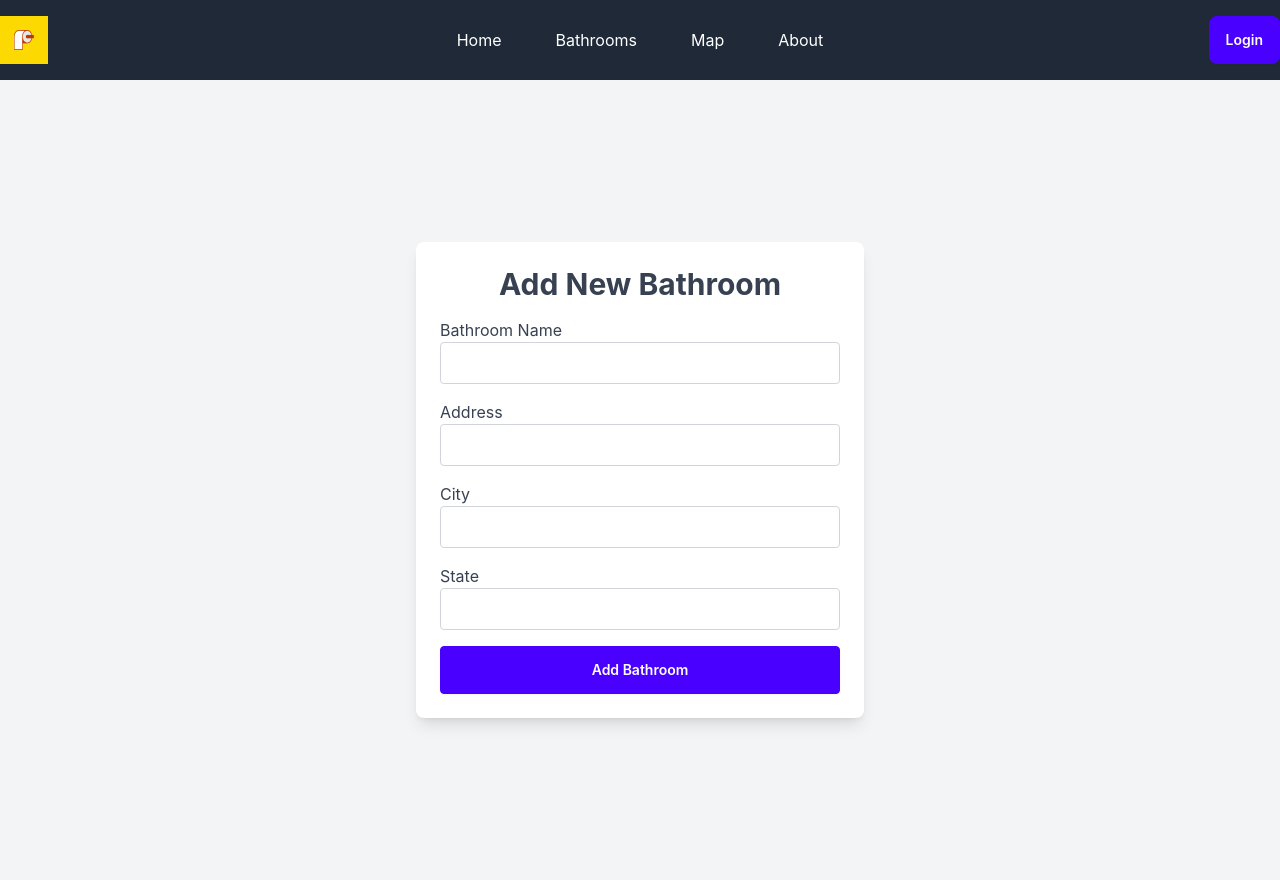
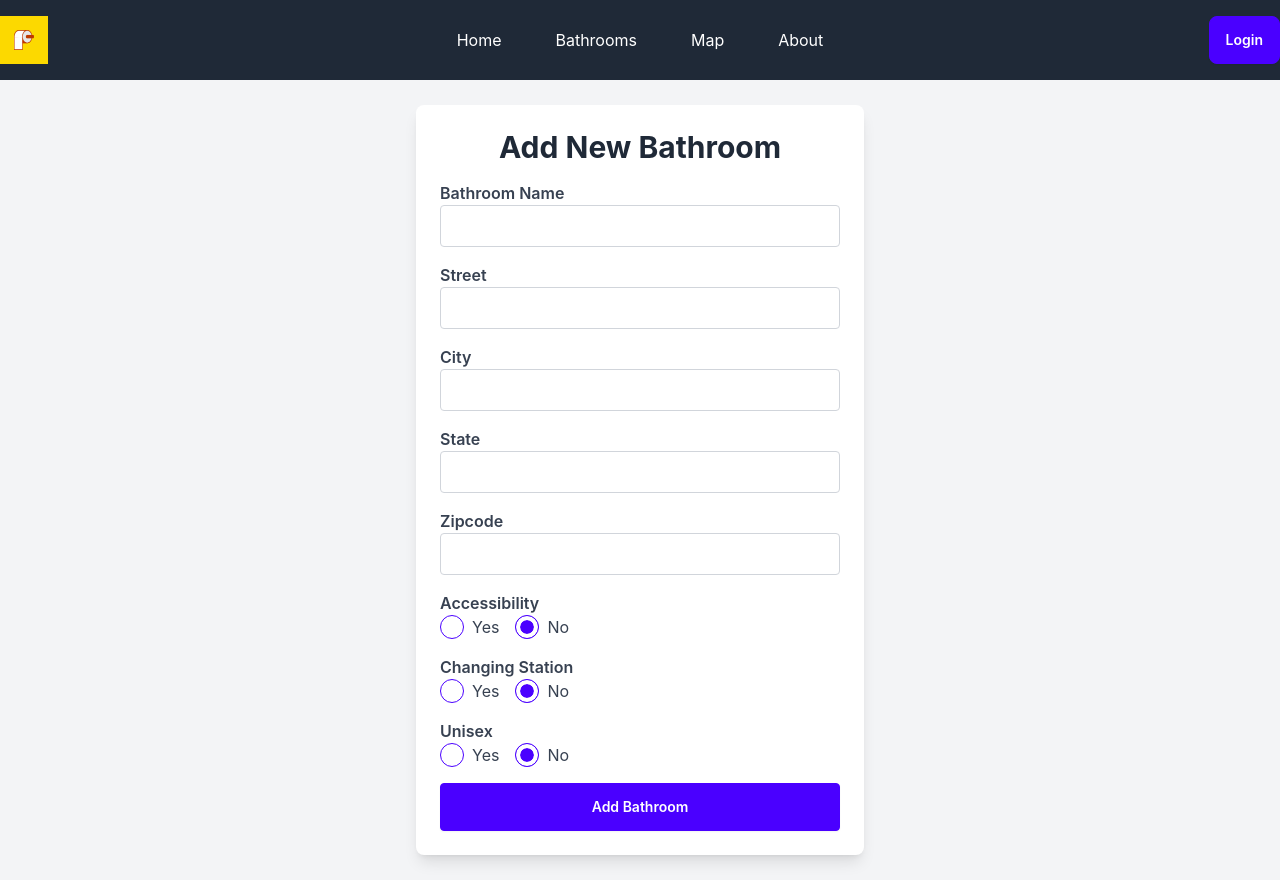
Before and after one commit to LLU27/Loocation, a React (Vite) app in the folder FrontEnd/loocation/: page /bathroom/new in a window 1280 px wide. Built offline with nearby package versions, Linux system fonts and the light colour scheme.

Commit message:
added user form to add bathrooms, including in all bathroom view

```diff
--- a/FrontEnd/loocation/src/components/BathroomCard.jsx
+++ b/FrontEnd/loocation/src/components/BathroomCard.jsx
@@ -9,7 +9,7 @@ const BathroomCard = ({ id, name, address, latitude, longitude, street, city, st
 
   const handleNavigate = () => {
     navigate(`/bathroom/${id}`, {
-      state: { id, name, address, latitude, longitude, street, city, state, directions, unisex, changing_table, accessible },
+      state: { id, name, latitude, longitude, street, city, state, directions, unisex, changing_table, accessible },
     });
   };
 
@@ -21,7 +21,6 @@ const BathroomCard = ({ id, name, address, latitude, longitude, street, city, st
   return (
     <div className='bg-gray-700 text-white p-4 rounded-lg shadow-md min-w-[400px]'>
       <h2 className='text-xl font-bold'>{name}</h2>
-      <p className='mt-2'>{address}</p>
       <p>{street}</p>
       <p>{city}</p>
       <p className='mb-2'>{state}</p>
--- a/FrontEnd/loocation/src/view/AddBathroom.jsx
+++ b/FrontEnd/loocation/src/view/AddBathroom.jsx
@@ -1,4 +1,4 @@
-import { useLocation, useParams, useNavigate } from 'react-router-dom';
+import { useLocation, useNavigate } from 'react-router-dom';
 import { useState, useEffect } from 'react';
 import ReactStars from 'react-rating-stars-component';
 import { useAuth } from '../components/AuthContext';
@@ -118,7 +118,7 @@ const AddBathroom = () => {
           <textarea
             value={comments}
             onChange={e => setComments(e.target.value)}
-            className='border rounded w-full py-2 px-3 text-gray-700 mb-3 text-white'
+            className='border rounded w-full py-2 px-3 text-gray-700 mb-3 bg-gray-100'
             placeholder='Enter your comments'
           ></textarea>
         </div>
--- a/FrontEnd/loocation/src/view/BathroomDetail.jsx
+++ b/FrontEnd/loocation/src/view/BathroomDetail.jsx
@@ -19,13 +19,12 @@ const BathroomDetail = () => {
   useEffect(() => {
     const findBathroom = async () => {
       try {
-        console.log(bathroom.latitude, bathroom.longitude);
         const addressResponse = await axios.get(`http://localhost:8080/api/address/lat/${bathroom.latitude}/long/${bathroom.longitude}`);
 
         if (addressResponse.status === 200) {
           const address = addressResponse.data;
           console.log(address);
-          const bathroomResponse = await axios.get(`http://localhost:8080/api/bathroom/address/${address.addressId}`);
+          const bathroomResponse = await axios.get(`http://localhost:8080/api/bathroom/${bathroom.name}/address/${address.addressId}`);
 
           if (bathroomResponse.status === 200) {
             const foundBathroom = bathroomResponse.data;
@@ -72,6 +71,9 @@ const BathroomDetail = () => {
     <div className='flex flex-col items-center mt-8'>
       <Link to='/bathrooms' className='text-blue-500 hover:underline mb-6'>
         ← Back to Bathrooms
+      </Link>
+      <Link to='/map' className='text-blue-500 hover:underline mb-6'>
+        ← Back to Map
       </Link>
 
       <div className='bg-white p-6 shadow-md rounded-lg max-w-md w-full'>
--- a/FrontEnd/loocation/src/view/NewBathroom.jsx
+++ b/FrontEnd/loocation/src/view/NewBathroom.jsx
@@ -1,11 +1,19 @@
-import React, { useState } from 'react';
+import { useState } from 'react';
 import axios from 'axios';
+import { useAuth } from '../components/AuthContext';
 
 const NewBathroom = () => {
+  const { userId } = useAuth();
   const [name, setName] = useState('');
-  const [address, setAddress] = useState('');
+  const [street, setStreet] = useState('');
   const [city, setCity] = useState('');
   const [state, setState] = useState('');
+  const [zip, setZip] = useState('');
+
+  const [accessibility, setAccessibility] = useState('false');
+  const [changingStation, setChangingStation] = useState('false');
+  const [unisex, setUnisex] = useState('false');
+
   const [error, setError] = useState('');
   const [success, setSuccess] = useState('');
 
@@ -13,22 +21,74 @@ const NewBathroom = () => {
     e.preventDefault();
     setError('');
     setSuccess('');
+    try {
+      const geocodeResponse = await axios.get(`https://maps.googleapis.com/maps/api/geocode/json`, {
+        params: {
+          address: `${street}, ${city}, ${state}`,
+          key: import.meta.env.VITE_GOOGLE_MAPS_API_KEY,
+        },
+      });
+      const { lat, lng } = geocodeResponse.data.results[0].geometry.location;
+      console.log('Lat:', lat, 'Long:', lng);
+      const addressResponse = await axios.get(`http://localhost:8080/api/address/lat/${lat}/long/${lng}`);
+      let address;
+      if (addressResponse.status === 204) {
+        const newAddressData = {
+          street,
+          city,
+          state,
+          latitude: lat,
+          longitude: lng,
+        };
 
-    const newBathroomData = {
-      name,
-      address,
-      city,
-      state,
-    };
+        const addAddressResponse = await axios.post('http://localhost:8080/api/address/add', newAddressData);
+        address = addAddressResponse.data;
+      } else {
+        address = addressResponse.data;
+      }
 
-    try {
-      const response = await axios.post('http://localhost:8080/api/bathroom', newBathroomData);
-      console.log(response);
-      setSuccess('Bathroom added successfully!');
+      const bathroomResponse = await axios.get(`http://localhost:8080/api/bathroom/${name}/address/${address.addressId}`);
+      let bathroomId;
+
+      if (bathroomResponse.status === 204) {
+        const bathroomDataToAdd = {
+          name,
+          accessibility: accessibility === 'true',
+          changing_station: changingStation === 'true',
+          unisex: unisex === 'true',
+          address,
+        };
+
+        console.log('New Bathroom Data:', bathroomDataToAdd);
+
+        const addBathroomResponse = await axios.post('http://localhost:8080/api/bathroom/add', bathroomDataToAdd);
+        bathroomId = addBathroomResponse.data.bathroomId;
+        setSuccess('Bathroom added successfully!');
+      } else {
+        bathroomId = bathroomResponse.data.bathroomId;
+        setError('Bathroom already exists.');
+      }
+
+      const userBathroomData = {
+        userId,
+        bathroomId,
+      };
+
+      const userBathroomResponse = await axios.post(
+        `http://localhost:8080/api/userbathroom/add/bathroomId/${bathroomId}/userId/${userId}`,
+        userBathroomData
+      );
+      console.log('User Bathroom Response:', userBathroomResponse.data);
+
+      // Reset form
       setName('');
-      setAddress('');
+      setStreet('');
       setCity('');
       setState('');
+      setZip('');
+      setAccessibility('false');
+      setChangingStation('false');
+      setUnisex('false');
     } catch (err) {
       setError('Failed to add bathroom. Please try again.');
       console.error(err);
@@ -38,12 +98,12 @@ const NewBathroom = () => {
   return (
     <div className='flex items-center justify-center min-h-screen bg-gray-100'>
       <div className='max-w-md w-full p-6 bg-white rounded-lg shadow-lg'>
-        <h2 className='text-3xl font-bold mb-4 text-center text-gray-700'>Add New Bathroom</h2>
+        <h2 className='text-3xl font-bold mb-4 text-center text-gray-800'>Add New Bathroom</h2>
         {error && <div className='bg-red-500 text-white p-2 rounded mb-4'>{error}</div>}
         {success && <div className='bg-green-500 text-white p-2 rounded mb-4'>{success}</div>}
         <form onSubmit={handleSubmit} className='space-y-4'>
           <div>
-            <label htmlFor='name' className='block text-gray-700'>
+            <label htmlFor='name' className='block text-gray-700 font-semibold'>
               Bathroom Name
             </label>
             <input
@@ -52,24 +112,24 @@ const NewBathroom = () => {
               value={name}
               onChange={e => setName(e.target.value)}
               required
-              className='w-full p-2 border border-gray-300 rounded'
+              className='w-full p-2 border border-gray-300 rounded bg-white text-gray-700'
             />
           </div>
           <div>
-            <label htmlFor='address' className='block text-gray-700'>
-              Address
+            <label htmlFor='street' className='block text-gray-700 font-semibold'>
+              Street
             </label>
             <input
               type='text'
-              id='address'
-              value={address}
-              onChange={e => setAddress(e.target.value)}
+              id='street'
+              value={street}
+              onChange={e => setStreet(e.target.value)}
               required
-              className='w-full p-2 border border-gray-300 rounded'
+              className='w-full p-2 border border-gray-300 rounded bg-white text-gray-700'
             />
           </div>
           <div>
-            <label htmlFor='city' className='block text-gray-700'>
+            <label htmlFor='city' className='block text-gray-700 font-semibold'>
               City
             </label>
             <input
@@ -78,11 +138,11 @@ const NewBathroom = () => {
               value={city}
               onChange={e => setCity(e.target.value)}
               required
-              className='w-full p-2 border border-gray-300 rounded'
+              className='w-full p-2 border border-gray-300 rounded bg-white text-gray-700'
             />
           </div>
           <div>
-            <label htmlFor='state' className='block text-gray-700'>
+            <label htmlFor='state' className='block text-gray-700 font-semibold'>
               State
             </label>
             <input
@@ -91,8 +151,84 @@ const NewBathroom = () => {
               value={state}
               onChange={e => setState(e.target.value)}
               required
-              className='w-full p-2 border border-gray-300 rounded'
+              className='w-full p-2 border border-gray-300 rounded bg-white text-gray-700'
             />
+          </div>
+          <div>
+            <label htmlFor='zip' className='block text-gray-700 font-semibold'>
+              Zipcode
+            </label>
+            <input
+              type='text'
+              id='zip'
+              value={zip}
+              onChange={e => setZip(e.target.value)}
+              required
+              className='w-full p-2 border border-gray-300 rounded bg-white text-gray-700'
+            />
+          </div>
+          <div>
+            <label className='block text-gray-700 font-semibold'>Accessibility</label>
+            <div className='flex gap-4 items-center'>
+              <label className='text-gray-700 flex gap-2'>
+                <input
+                  className='radio radio-primary '
+                  type='radio'
+                  value='true'
+                  checked={accessibility === 'true'}
+                  onChange={() => setAccessibility('true')}
+                />
+                Yes
+              </label>
+              <label className='text-gray-700 flex gap-2'>
+                <input
+                  className='radio radio-primary '
+                  type='radio'
+                  value='false'
+                  checked={accessibility === 'false'}
+                  onChange={() => setAccessibility('false')}
+                />
+                No
+              </label>
+            </div>
+          </div>
+          <div>
+            <label className='block text-gray-700 font-semibold'>Changing Station</label>
+            <div className='flex gap-4 items-center'>
+              <label className='text-gray-700 flex gap-2'>
+                <input
+                  className='radio radio-primary '
+                  type='radio'
+                  value='true'
+                  checked={changingStation === 'true'}
+                  onChange={() => setChangingStation('true')}
+                />
+                Yes
+              </label>
+              <label className='text-gray-700 flex gap-2'>
+                <input
+                  className='radio radio-primary '
+                  type='radio'
+                  value='false'
+                  checked={changingStation === 'false'}
+                  onChange={() => setChangingStation('false')}
+                />
+                No
+              </label>
+            </div>
+          </div>
+          <div>
+            <label className='block text-gray-700 font-semibold'>Unisex</label>
+            <div className='flex gap-4 items-center'>
+              <label className='text-gray-700 flex gap-2'>
+                <input className='radio radio-primary ' type='radio' value='true' checked={unisex === 'true'} onChange={() => setUnisex('true')} />
+                Yes
+              </label>
+              <label className='text-gray-700 flex gap-2'>
+                <input className='radio radio-primary ' type='radio' value='false' checked={unisex === 'false'} onChange={() => setUnisex('false')} />
+                No
+              </label>
+            </div>
           </div>
           <button type='submit' className='btn btn-primary w-full p-2 rounded transition duration-200 text-white'>
             Add Bathroom
--- a/FrontEnd/loocation/src/view/UserBathroom.jsx
+++ b/FrontEnd/loocation/src/view/UserBathroom.jsx
@@ -6,10 +6,9 @@ const UserBathroom = () => {
   const { userId } = useAuth();
   const [bathroomIds, setBathroomIds] = useState([]);
   const [bathrooms, setBathrooms] = useState([]);
-  const [address, setAddress] = useState([]);
   const [error, setError] = useState('');
 
-  // Fetch user bathroom IDs
+
   useEffect(() => {
     const fetchUserBathroomIds = async () => {
       try {
```
Also changed, not shown: FrontEnd/loocation/src/view/Bathrooms.jsx (+44 -2 lines).
